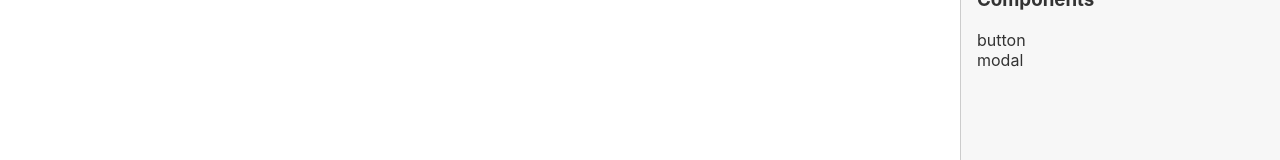
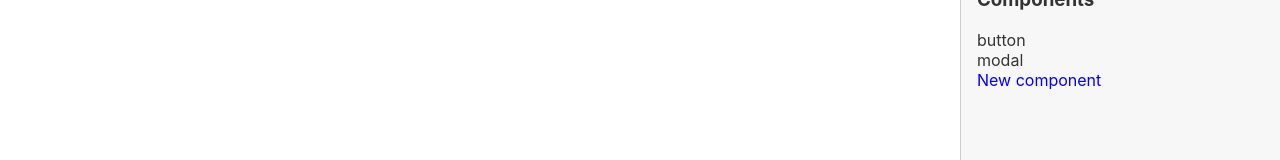
Before and after one commit to andrewliebchen/prototyper, a React (Create React App) app: page / in a window 1280 px wide. Shown: the part 441-601 px from the top of the page. Built offline with nearby package versions, Linux system fonts and the light colour scheme.

Commit message:
Add components

```diff
--- a/package.json
+++ b/package.json
@@ -9,6 +9,7 @@
   "devDependencies": {
     "immutability-helper": "^2.1.2",
     "lodash": "^4.17.4",
+    "react-form": "^1.2.6",
     "react-scripts": "0.9.5"
   },
   "scripts": {
--- a/src/App.js
+++ b/src/App.js
@@ -18,10 +18,11 @@ class App extends Component {
       components: [
         {
           name: 'button',
-          code: (prototype) => {
+          event: 'onClick',
+          action: 'Show modal',
+          render: (prototype) => {
             return (
               <button
-                onClick={this.handleEvent.bind(null, 'Show modal')}
                 disabled={prototype.modal}>
                 Click me
               </button>
@@ -29,7 +30,9 @@ class App extends Component {
           }
         }, {
           name: 'modal',
-          code: (prototype) => {
+          event: 'onClick',
+          action: 'Hide modal',
+          render: (prototype) => {
             return (
               <div
                 style={{
@@ -40,7 +43,7 @@ class App extends Component {
                   left: '50%',
                   display: prototype.modal ? 'inline-block' : 'none'
                 }}>
-                <a onClick={this.handleEvent.bind(null, 'Hide modal')}>Modal</a>
+                Modal
               </div>
             );
           }
@@ -73,11 +76,26 @@ class App extends Component {
     action.exec(this);
   }
 
+  handleNewComponent(values) {
+    let temp = update(this.state.components, {$push: [{
+      name: values.name,
+      event: values.event,
+      action: values.action,
+      render: (prototype) => {
+        return <span dangerouslySetInnerHTML={{__html: values.render}}/>;
+      }
+    }]});
+    this.setState({components: temp});
+  }
+
   render() {
     return (
       <div className="App">
-        <Workspace {...this.state}/>
-        <Inspector handleActionPlay={this.handleEvent} {...this.state}/>
+        <Workspace handleEvent={this.handleEvent} {...this.state}/>
+        <Inspector
+          handleActionPlay={this.handleEvent}
+          handleNewComponentSubmit={this.handleNewComponent.bind(this)}
+          {...this.state}/>
       </div>
     );
   }
--- /dev/null
+++ b/src/DemoComponent.css
@@ -0,0 +1,3 @@
+.DemoComponent {
+
+}
--- /dev/null
+++ b/src/DemoComponent.js
@@ -0,0 +1,18 @@
+import React, { Component } from 'react';
+
+import './DemoComponent.css'
+
+class DemoComponent extends Component {
+  render() {
+    const { component, handleEvent } = this.props;
+    return (
+      <span
+        className="DemoComponent"
+        onClick={component.event === 'onClick' && handleEvent.bind(this, component.action)}>
+        {component.render(this.props.prototype)}
+      </span>
+    );
+  }
+}
+
+export default DemoComponent;
--- a/src/Inspector.js
+++ b/src/Inspector.js
@@ -1,5 +1,7 @@
 import React, { Component } from 'react';
 import _ from 'lodash';
+
+import NewComponent from './NewComponent';
 
 import './Inspector.css';
 
@@ -15,8 +17,26 @@ class Section extends Component {
 }
 
 class Inspector extends Component {
+  constructor(props) {
+    super(props);
+    this.state = {
+      newComponent: false
+    };
+    this.handleNewComponent = this.handleNewComponent.bind(this);
+  }
+
+  handleNewComponent() {
+    this.setState({newComponent: !this.state.newComponent});
+  }
+
   render() {
-    const { actions, components, prototype, handleActionPlay } = this.props;
+    const {
+      actions,
+      components,
+      prototype,
+      handleActionPlay,
+      handleNewComponentSubmit
+    } = this.props;
     return (
       <div className="Inspector">
         <Section title="State">
@@ -40,7 +60,14 @@ class Inspector extends Component {
           {components.map((component, i) => {
             return <div key={i}>{component.name}</div>;
           })}
+          <a onClick={this.handleNewComponent}>New component</a>
         </Section>
+
+        {this.state.newComponent &&
+          <NewComponent
+            handleSubmit={handleNewComponentSubmit}
+            {...this.props}/>
+        }
       </div>
     );
   }
--- /dev/null
+++ b/src/NewComponent.css
@@ -0,0 +1,10 @@
+.NewComponent {
+  padding: 1em;
+  background-color: white;
+  position: fixed;
+  top: 50%;
+  left: 50%;
+  transform: translate3d(-50%, -50%, 0);
+  border: 1px solid var(--color-border);
+  width: 300px;
+}
--- /dev/null
+++ b/src/NewComponent.js
@@ -0,0 +1,65 @@
+import React, { Component } from 'react';
+import _ from 'lodash';
+import { Form, Text, Select, Textarea } from 'react-form'
+
+import './NewComponent.css';
+
+class NewComponent extends Component {
+  constructor(props) {
+    super(props);
+    this.state = {
+      name: null,
+      event: 'onClick',
+      action: null,
+      render: null
+    }
+  }
+
+  render() {
+    const actionsList = []
+    _.map(this.props.actions, (action) => {
+      actionsList.push({
+          label: action.name,
+          value: action.name
+      });
+    });
+    return (
+      <div className="NewComponent">
+        <h3>New component</h3>
+        <Form
+          onSubmit={(values) => {this.props.handleSubmit(values)}}
+          defaultValues={{
+            event: 'onClick',
+            action: 'Show modal'
+          }}>
+          {({submitForm}) => {
+            return (
+              <form onSubmit={submitForm}>
+                <label>Name</label>
+                <Text field="name" />
+                <label>Event</label>
+                <Select
+                  field="event"
+                  options={[
+                    {
+                      label: 'Click',
+                      value: 'onClick'
+                    }
+                  ]} />
+                <label>Action</label>
+                <Select
+                  field="action"
+                  options={actionsList} />
+                <label>Render</label>
+                <Textarea field="render" />
+                <button type='submit'>Create</button>
+              </form>
+            );
+          }}
+        </Form>
+      </div>
+    );
+  }
+}
+
+export default NewComponent;
--- a/src/Workspace.js
+++ b/src/Workspace.js
@@ -1,20 +1,12 @@
 import React, { Component } from 'react';
+
+import DemoComponent from './DemoComponent';
 
 import './Workspace.css';
 
-class DemoComponent extends Component {
-  render() {
-    return (
-      <span className="ComponentWrapper">
-        {this.props.component.code(this.props.prototype)}
-      </span>
-    );
-  }
-}
-
 class Workspace extends Component {
   render() {
-    const { components, prototype } = this.props;
+    const { components, prototype, handleEvent } = this.props;
     return (
       <div className="Workspace">
         <section className="Section WorkspaceSection">
@@ -26,7 +18,8 @@ class Workspace extends Component {
               <DemoComponent
                 key={i}
                 component={component}
-                prototype={prototype}/>
+                prototype={prototype}
+                handleEvent={handleEvent}/>
             );
           })}
         </section>
```
